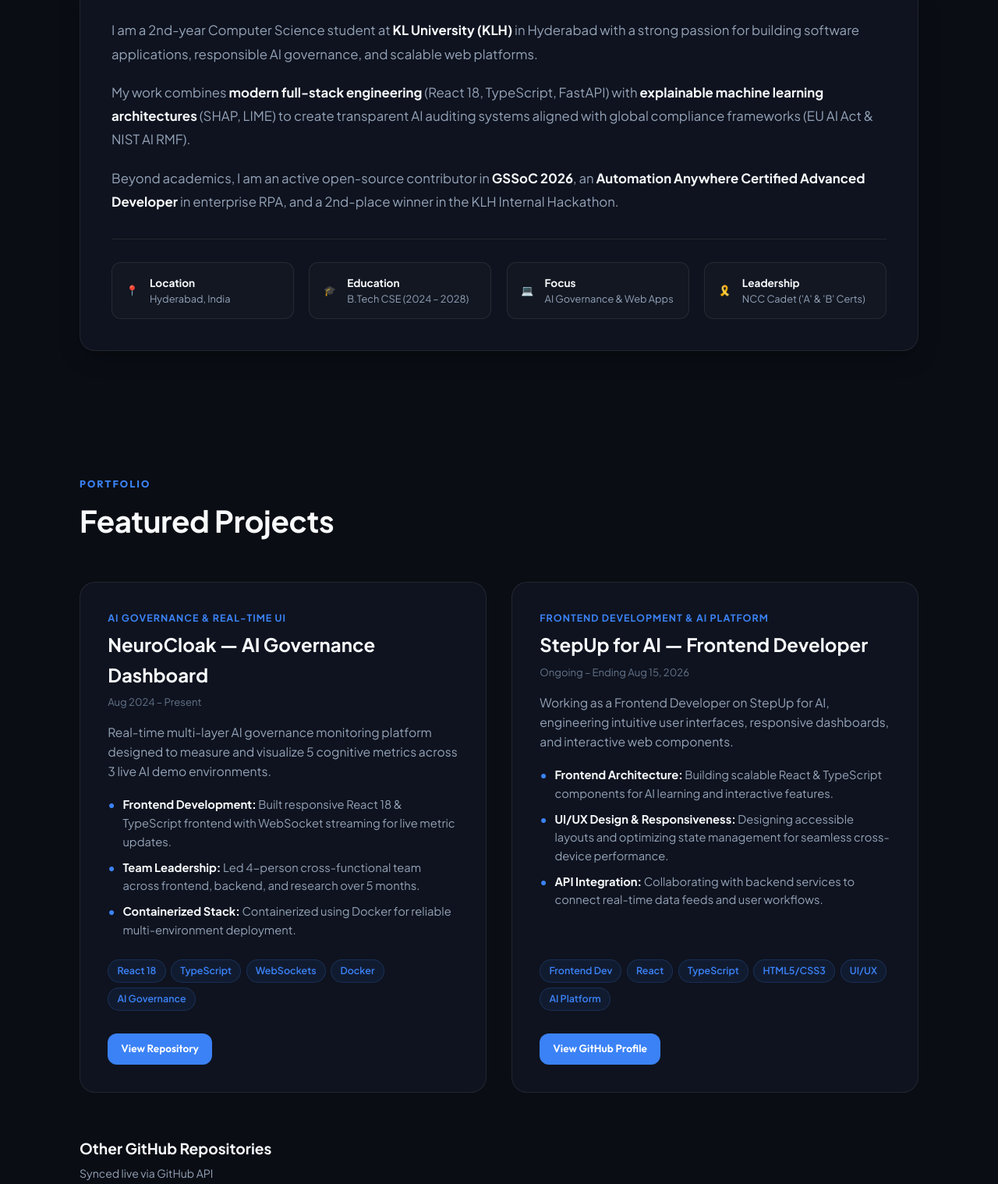
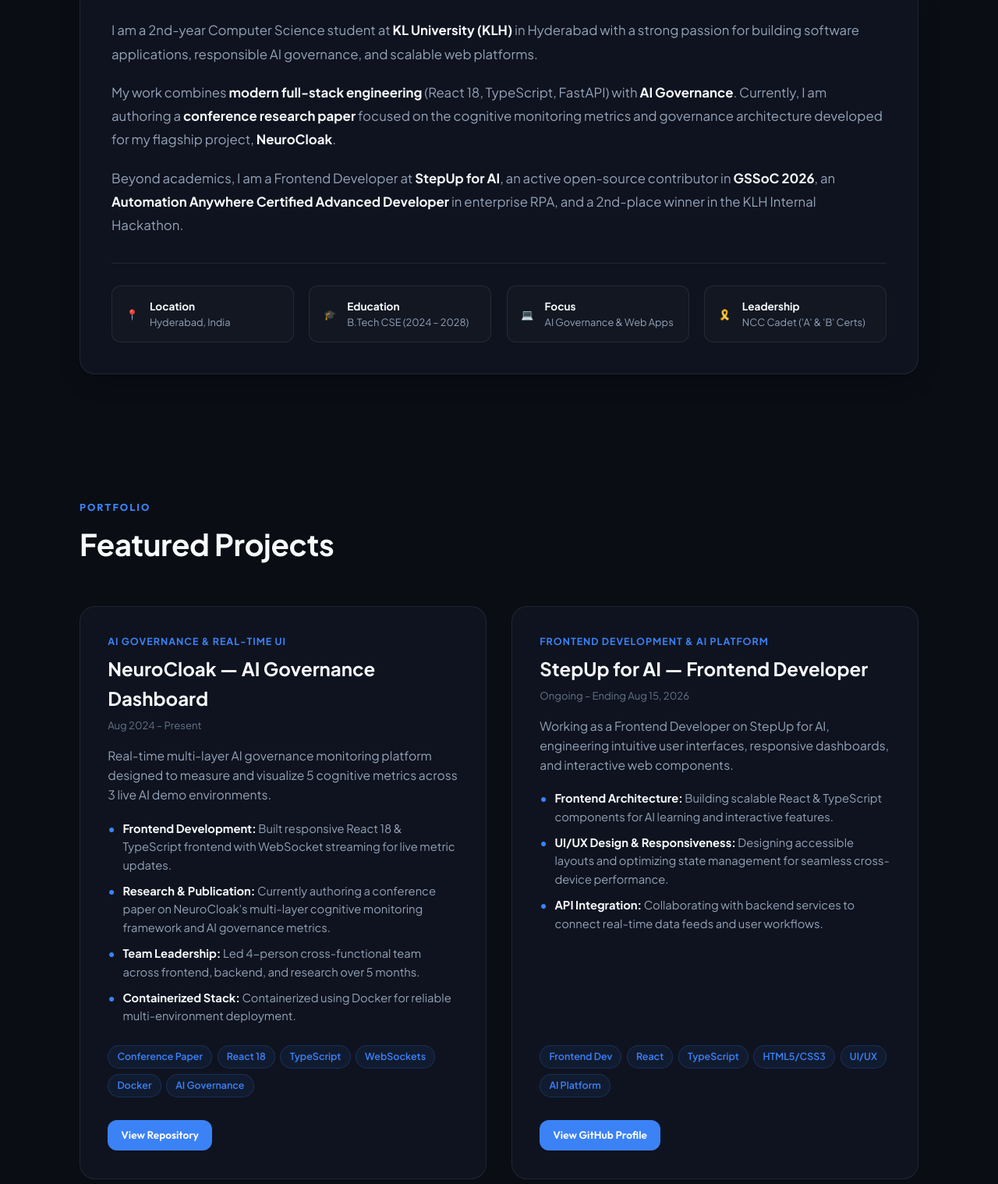
Before and after one commit to Thanvik931/Thanvik931, a website built with Vite: page index.html in a window 1280 px wide. Shown: the part 937-2455 px from the top of the page at 78% size. Built offline with nearby package versions, Linux system fonts and the light colour scheme; no server answers.

Commit message:
Add conference research paper details for NeuroCloak project

```diff
--- a/index.html
+++ b/index.html
@@ -137,10 +137,10 @@
           I am a 2nd-year Computer Science student at <strong>KL University (KLH)</strong> in Hyderabad with a strong passion for building software applications, responsible AI governance, and scalable web platforms.
         </p>
         <p>
-          My work combines <strong>modern full-stack engineering</strong> (React 18, TypeScript, FastAPI) with <strong>explainable machine learning architectures</strong> (SHAP, LIME) to create transparent AI auditing systems aligned with global compliance frameworks (EU AI Act & NIST AI RMF).
+          My work combines <strong>modern full-stack engineering</strong> (React 18, TypeScript, FastAPI) with <strong>AI Governance</strong>. Currently, I am authoring a <strong>conference research paper</strong> focused on the cognitive monitoring metrics and governance architecture developed for my flagship project, <strong>NeuroCloak</strong>.
         </p>
         <p>
-          Beyond academics, I am an active open-source contributor in <strong>GSSoC 2026</strong>, an <strong>Automation Anywhere Certified Advanced Developer</strong> in enterprise RPA, and a 2nd-place winner in the KLH Internal Hackathon.
+          Beyond academics, I am a Frontend Developer at <strong>StepUp for AI</strong>, an active open-source contributor in <strong>GSSoC 2026</strong>, an <strong>Automation Anywhere Certified Advanced Developer</strong> in enterprise RPA, and a 2nd-place winner in the KLH Internal Hackathon.
         </p>
 
         <div class="about-fact-grid">
@@ -198,6 +198,7 @@
 
             <ul class="project-bullets">
               <li><strong>Frontend Development:</strong> Built responsive React 18 & TypeScript frontend with WebSocket streaming for live metric updates.</li>
+              <li><strong>Research & Publication:</strong> Currently authoring a conference paper on NeuroCloak's multi-layer cognitive monitoring framework and AI governance metrics.</li>
               <li><strong>Team Leadership:</strong> Led 4-person cross-functional team across frontend, backend, and research over 5 months.</li>
               <li><strong>Containerized Stack:</strong> Containerized using Docker for reliable multi-environment deployment.</li>
             </ul>
@@ -205,6 +206,7 @@
 
           <div>
             <div class="project-tech-tags">
+              <span class="tech-tag">Conference Paper</span>
               <span class="tech-tag">React 18</span>
               <span class="tech-tag">TypeScript</span>
               <span class="tech-tag">WebSockets</span>
@@ -534,7 +536,7 @@
           <p style="font-size: 0.88rem; margin-bottom: 1rem;">• <strong>Automation:</strong> Automation Anywhere (Advanced Developer Certified)</p>
 
           <h4 style="color: var(--accent-blue); margin-bottom: 0.4rem; font-size: 0.95rem;">PROJECTS & EXPERIENCE</h4>
-          <p style="font-size: 0.88rem; margin-bottom: 0.3rem;">• <strong>NeuroCloak — AI Governance Dashboard:</strong> React 18, WebSockets, Docker, Cognitive AI metrics.</p>
+          <p style="font-size: 0.88rem; margin-bottom: 0.3rem;">• <strong>NeuroCloak — AI Governance Dashboard:</strong> React 18, WebSockets, Docker, Cognitive AI metrics (Authoring Conference Paper).</p>
           <p style="font-size: 0.88rem; margin-bottom: 1rem;">• <strong>StepUp for AI — Frontend Developer:</strong> Building UI components & responsive interfaces (Ending Aug 15, 2026).</p>
 
           <h4 style="color: var(--accent-blue); margin-bottom: 0.4rem; font-size: 0.95rem;">CERTIFICATIONS & ACHIEVEMENTS</h4>
```
